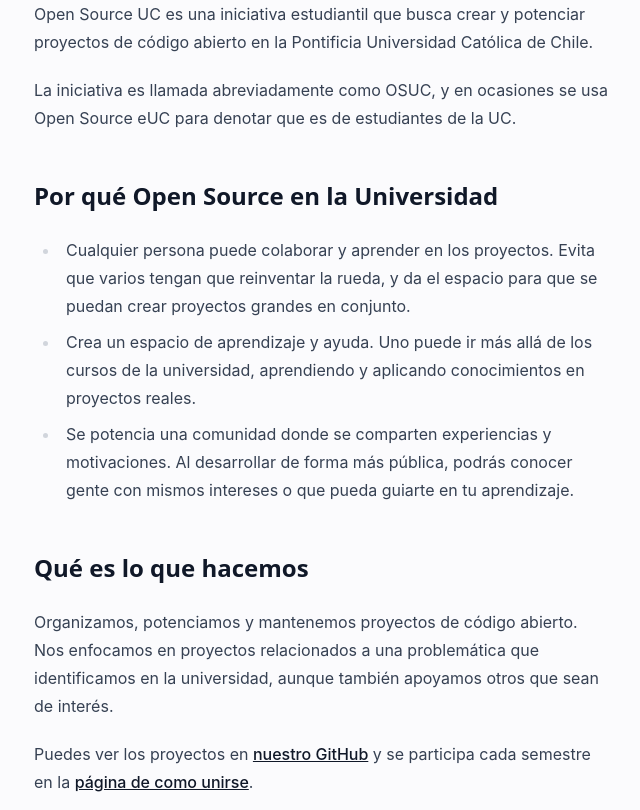
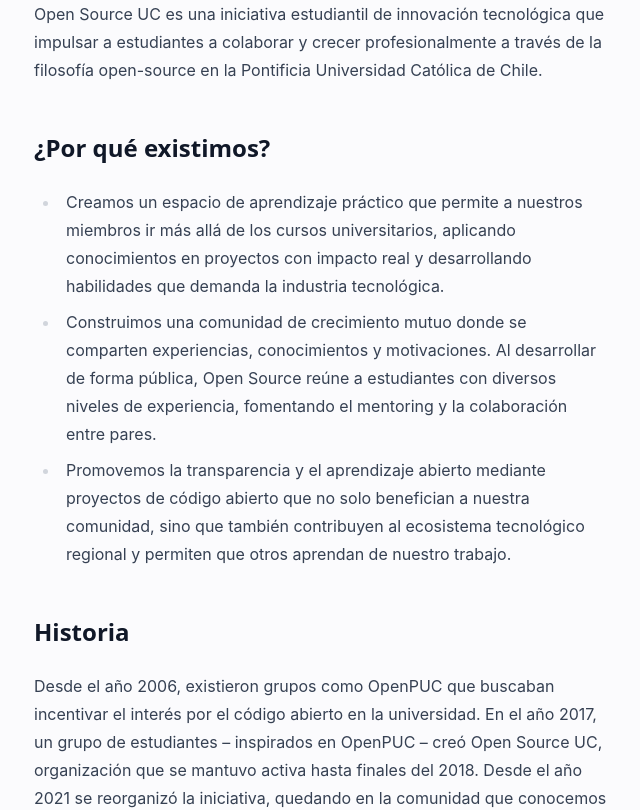
Before and after one commit to open-source-uc/osuc.dev, a SvelteKit app: page /about in a window 1280 px wide. Shown: the part 200-1010 px from the top of the page, without its empty margins (318-958 px from the left). Built offline with nearby package versions, Linux system fonts and the light colour scheme.

Commit message:
Update +page.svelte

```diff
--- a/src/routes/about/+page.svelte
+++ b/src/routes/about/+page.svelte
@@ -7,49 +7,29 @@
 	<main class="prose">
 		<h1>Sobre Open Source UC<span class="text-primary-500">.</span></h1>
 		<p>
-			Open Source UC es una iniciativa estudiantil que busca crear y potenciar proyectos de código
-			abierto en la Pontificia Universidad Católica de Chile.
-		</p>
-		<p>
-			La iniciativa es llamada abreviadamente como OSUC, y en ocasiones se usa Open Source eUC para
-			denotar que es de estudiantes de la UC.
+			Open Source UC es una iniciativa estudiantil de innovación tecnológica que impulsar a estudiantes a colaborar y crecer profesionalmente a través
+			de la filosofía open-source en la Pontificia Universidad Católica de Chile.
 		</p>
 
-		<h2>Por qué Open Source en la Universidad</h2>
+		<h2>¿Por qué existimos?</h2>
 		<ul>
 			<li>
-				Cualquier persona puede colaborar y aprender en los proyectos. Evita que varios tengan que
-				reinventar la rueda, y da el espacio para que se puedan crear proyectos grandes en conjunto.
+				Creamos un espacio de aprendizaje práctico que permite a nuestros miembros ir más allá de los cursos universitarios, aplicando conocimientos en proyectos con impacto real y desarrollando habilidades que demanda la industria tecnológica.
 			</li>
 			<li>
-				Crea un espacio de aprendizaje y ayuda. Uno puede ir más allá de los cursos de la
-				universidad, aprendiendo y aplicando conocimientos en proyectos reales.
+				Construimos una comunidad de crecimiento mutuo donde se comparten experiencias, conocimientos y motivaciones. Al desarrollar de forma pública, Open Source reúne a estudiantes con diversos niveles de experiencia, fomentando el mentoring y la colaboración entre pares.
 			</li>
 			<li>
-				Se potencia una comunidad donde se comparten experiencias y motivaciones. Al desarrollar de
-				forma más pública, podrás conocer gente con mismos intereses o que pueda guiarte en tu
-				aprendizaje.
+				Promovemos la transparencia y el aprendizaje abierto mediante proyectos de código abierto que no solo benefician a nuestra comunidad, sino que también contribuyen al ecosistema tecnológico regional y permiten que otros aprendan de nuestro trabajo.
 			</li>
 		</ul>
 
-		<h2>Qué es lo que hacemos</h2>
-		<p>
-			Organizamos, potenciamos y mantenemos proyectos de código abierto. Nos enfocamos en proyectos
-			relacionados a una problemática que identificamos en la universidad, aunque también apoyamos
-			otros que sean de interés.
-		</p>
-		<p>
-			Puedes ver los proyectos en <a href="https://github.com/open-source-uc">nuestro GitHub</a> y
-			se participa cada semestre en la
-			<a href="/join">página de como unirse</a>.
-		</p>
-
 		<h2>Historia</h2>
 		<p>
-			Desde el 2006 existieron grupos como OpenPUC que buscaban incentivar el interés por el código
-			abierto en la universidad. El 2017 se armó un grupo que creó Open Source UC que se mantuvo
-			activo hasta finales del 2018. Y el 2021 se reorganizó la iniciativa, quedando en la
-			organización que conocemos ahora.
+			Desde el año 2006, existieron grupos como OpenPUC que buscaban incentivar el interés por el código
+			abierto en la universidad. En el año 2017, un grupo de estudiantes – inspirados en OpenPUC – creó Open Source UC, organización que se mantuvo
+			activa hasta finales del 2018. Desde el año 2021 se reorganizó la iniciativa, quedando en la
+			comunidad que conocemos ahora.
 		</p>
 
 		<h2>Timeline de Coordinadores</h2>
```
